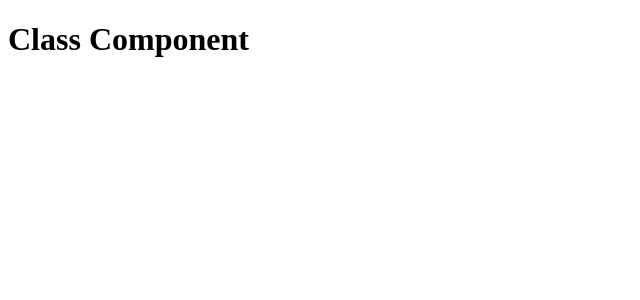
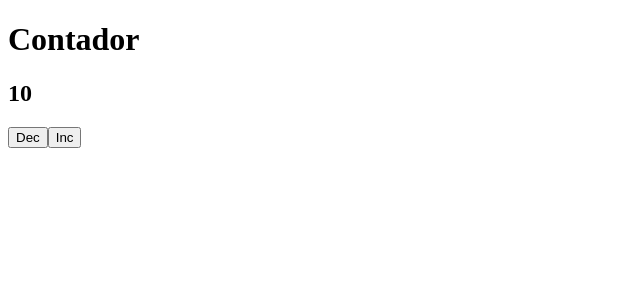
Before and after one commit to renattomartins/learning-react, a React app: page / in a window 1280 px wide. Shown: the top 300 px of the page, without its empty margins (0-640 px from the left). Built offline with nearby package versions, Linux system fonts and the light colour scheme.

Commit message:
Add a component with state

```diff
--- a/src/classComponent.jsx
+++ b/src/classComponent.jsx
@@ -1,9 +1,23 @@
 import React, { Component } from 'react'
 
 export default class ClassComponent extends Component {
+    constructor(props) {
+        super(props)
+        this.state = { value: props.initialValue }
+    }
+
+    sum(delta) {
+        this.setState({ value: this.state.value + delta })
+    }
+
     render() {
         return (
-            <h1>{this.props.value}</h1>
+            <div>
+                <h1>{this.props.label}</h1>
+                <h2>{this.state.value}</h2>
+                <button onClick={() => this.sum(-1)}>Dec</button>
+                <button onClick={() => this.sum(1)}>Inc</button>
+            </div>
         )
     }
 }
--- a/src/index.jsx
+++ b/src/index.jsx
@@ -3,5 +3,5 @@
 import ClassComponent from './classComponent'
 
 ReactDOM.render(
-    <ClassComponent value="Class Component" />
+    <ClassComponent label='Contador' initialValue={10} />
 , document.getElementById('app'))
```
